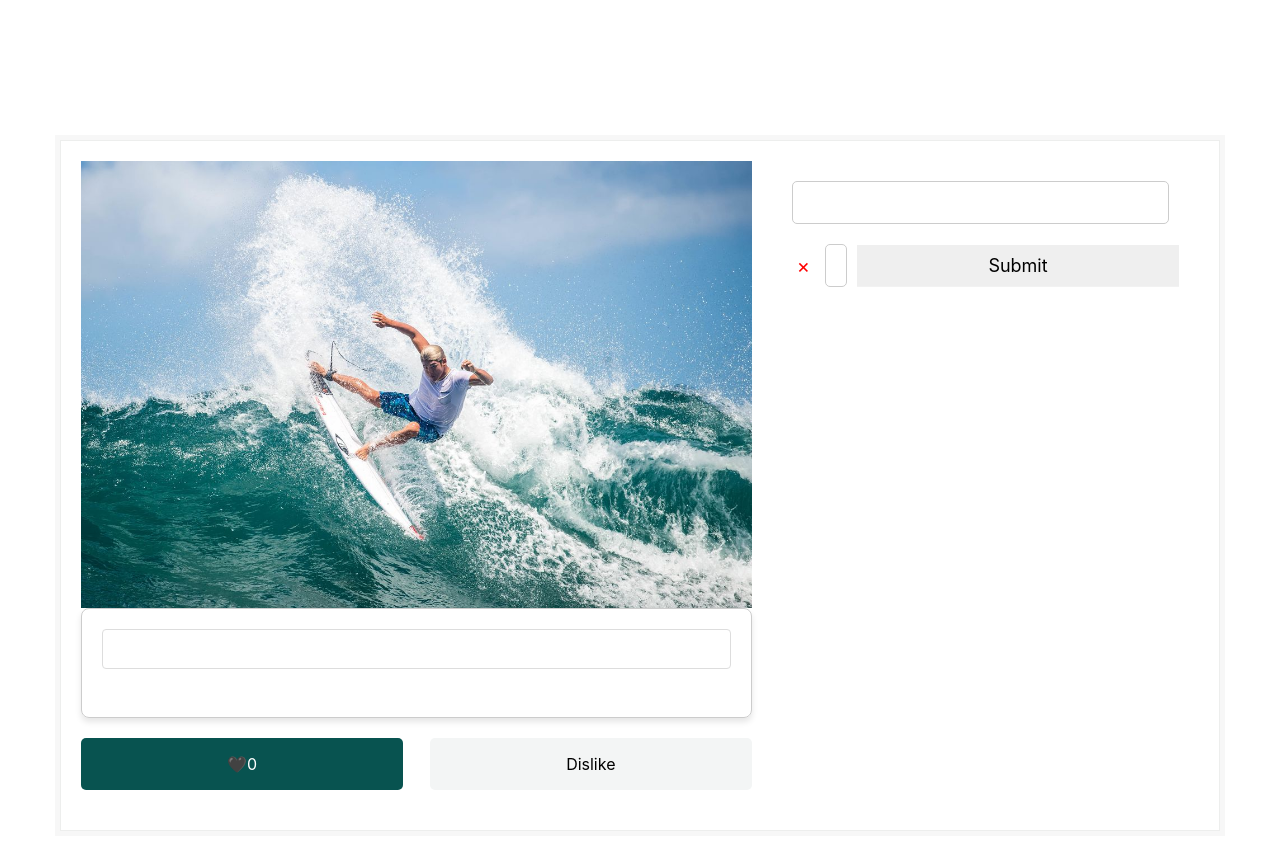
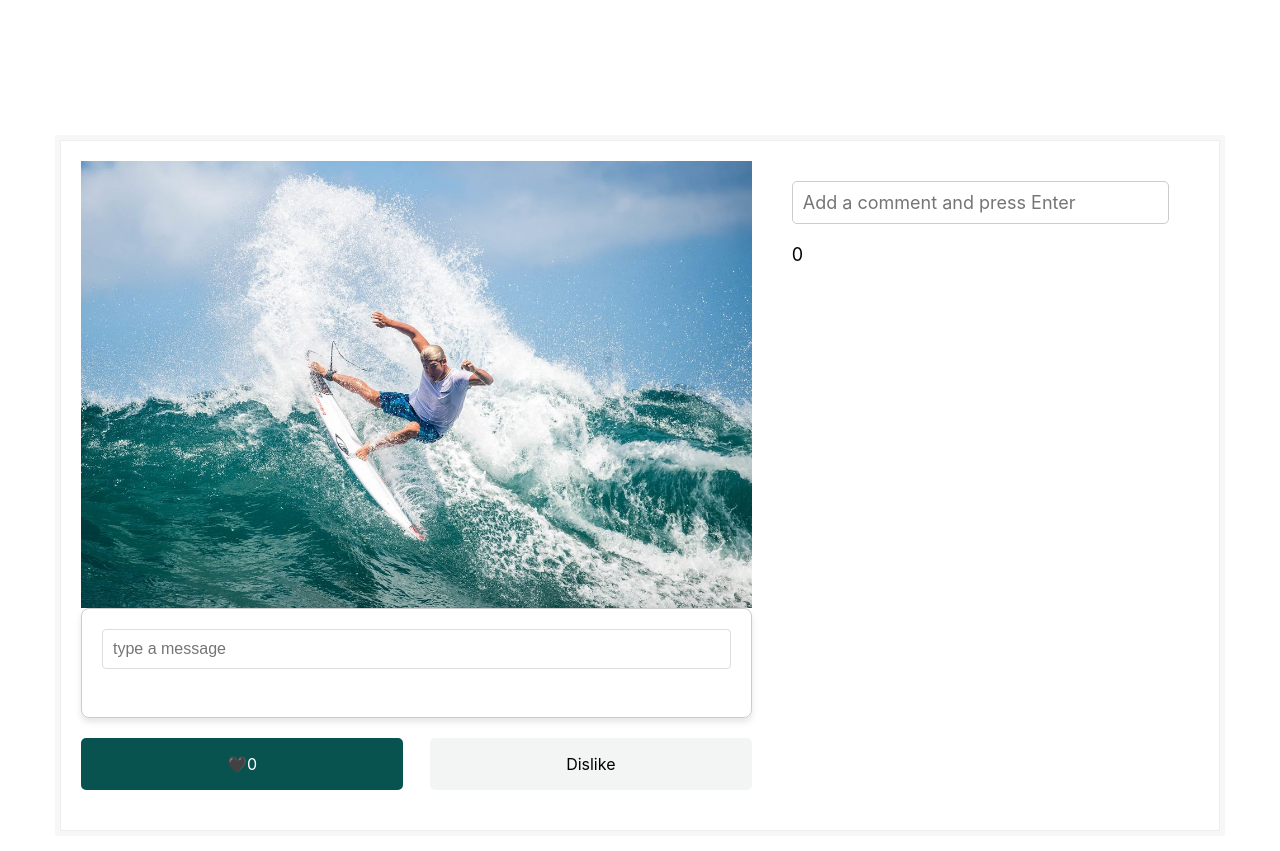
Before and after one commit to Bilostenko/react-redux-study, a React (Create React App) app: page / in a window 1280 px wide. Built offline with nearby package versions, Linux system fonts and the light colour scheme.

Commit message:
add Comment component

```diff
--- a/package.json
+++ b/package.json
@@ -11,6 +11,7 @@
     "react-redux": "^9.0.4",
     "react-scripts": "5.0.1",
     "redux": "^5.0.0",
+    "uniqid": "^5.4.0",
     "web-vitals": "^2.1.4"
   },
   "scripts": {
--- a/src/App.css
+++ b/src/App.css
@@ -75,7 +75,7 @@ button hover {
   outline: 0;
 }
 input {
-  width: 100%;
+  width: 8rem;
   border: 0;
   padding: 10px 0;
   border-bottom: 1px solid #f2f2f2;
--- a/src/actions.js
+++ b/src/actions.js
@@ -21,6 +21,6 @@ export const inputText = (text) => {
 export const commentCreate = (text, id) => {
   return {
     type: COMMENT_CREATE,
-    text: {text, id}
+    data: {text, id}
   }
 }
--- a/src/comments/Comments.js
+++ b/src/comments/Comments.js
@@ -1,29 +1,37 @@
 import './allComments.css'
 import { useState } from 'react';
+import { useDispatch, useSelector } from 'react-redux';
+import { commentCreate } from '../actions';
+import uniqid from 'uniqid';
+import SingleComment from "./SingleComment";
 
-import SingleComment from "./SingleComment";
 function Comments(props) {
-  console.log("comments >", props)
 
   const [textComment, setTexComment] = useState("")
+  const comments = useSelector(state => {
+    const { commentReducer } = state
+    return commentReducer.comments
+  })
+  const dispatch = useDispatch()
 
   const handleInput = (event) => {
-    console.log("input >", event.target.value)
     setTexComment(event.target.value)
   }
 
   const handleSubmit = (event) => {
     event.preventDefault()
-    console.log(textComment)
+    const id = uniqid()
+    dispatch(commentCreate(textComment, id))
+
   }
 
   return (
     <div className="card-commnets">
       <form onSubmit={handleSubmit} className="comments-item-create">
-        <input type="text" value={textComment} onChange={handleInput} />
+        <input type="text" value={textComment} onChange={handleInput} placeholder='Add a comment and press Enter' />
         <input type="submit" hiden />
       </form>
-      < SingleComment />
+      {comments.length && comments.map(comment => < SingleComment key={comment.id} comment={comment}/>)}
     </div>
   )
 }
--- a/src/comments/SingleComment.js
+++ b/src/comments/SingleComment.js
@@ -1,11 +1,12 @@
 import './allComments.css'
 
 function SingleComment(props){
-  // console.log("single comment >", props)
+  console.log("single comment >", props)
+  const { text } = props.comment;
   return(
       <form className="comments-item">
         <div className="comments-item-delete">&times;</div>
-        <input type="text" />
+        <input type="text" value={text}/>
         <input type="submit" hiden/>
       </form>
 
--- a/src/comments/allComments.css
+++ b/src/comments/allComments.css
@@ -24,6 +24,7 @@
 }
 
 .comments-item-create input[type="submit"] {
+  width: 20px;
   display: none; /* Сховати кнопку submit */
 }
 
--- /dev/null
+++ b/src/redux/commentReducer.js
@@ -0,0 +1,17 @@
+import { COMMENT_CREATE } from './types';
+
+const initialState = {
+  comments: []
+};
+
+export const commentReducer = (state = initialState, action) => {
+  switch (action.type) {
+    case COMMENT_CREATE:
+      return {
+        ...state,
+        comments: [...state.comments, action.data]
+      };
+    default:
+      return state;
+  }
+};
--- a/src/redux/rootReducer.js
+++ b/src/redux/rootReducer.js
@@ -1,8 +1,10 @@
 import { combineReducers } from "redux";
 import {likesReducer} from "./likesReducer";
 import { inputReducer } from "./inputReducer";
+import { commentReducer } from "./commentReducer";
 
 export const rootReducer = combineReducers({
   like: likesReducer,
-  text: inputReducer
+  text: inputReducer,
+  commentReducer
 })
--- a/src/title/Title.js
+++ b/src/title/Title.js
@@ -15,7 +15,7 @@ const Title =(props) => {
   return(
     <div className="card-title">
       <div className="card-title-top">
-        <input type="text" onChange={handleChange} />
+        <input type="text" onChange={handleChange} placeholder="type a message"/>
       </div>
       <p>{text}</p>
     </div>
```
Also changed, not shown: 1 other file (tests, documents, lock files or other folders).
